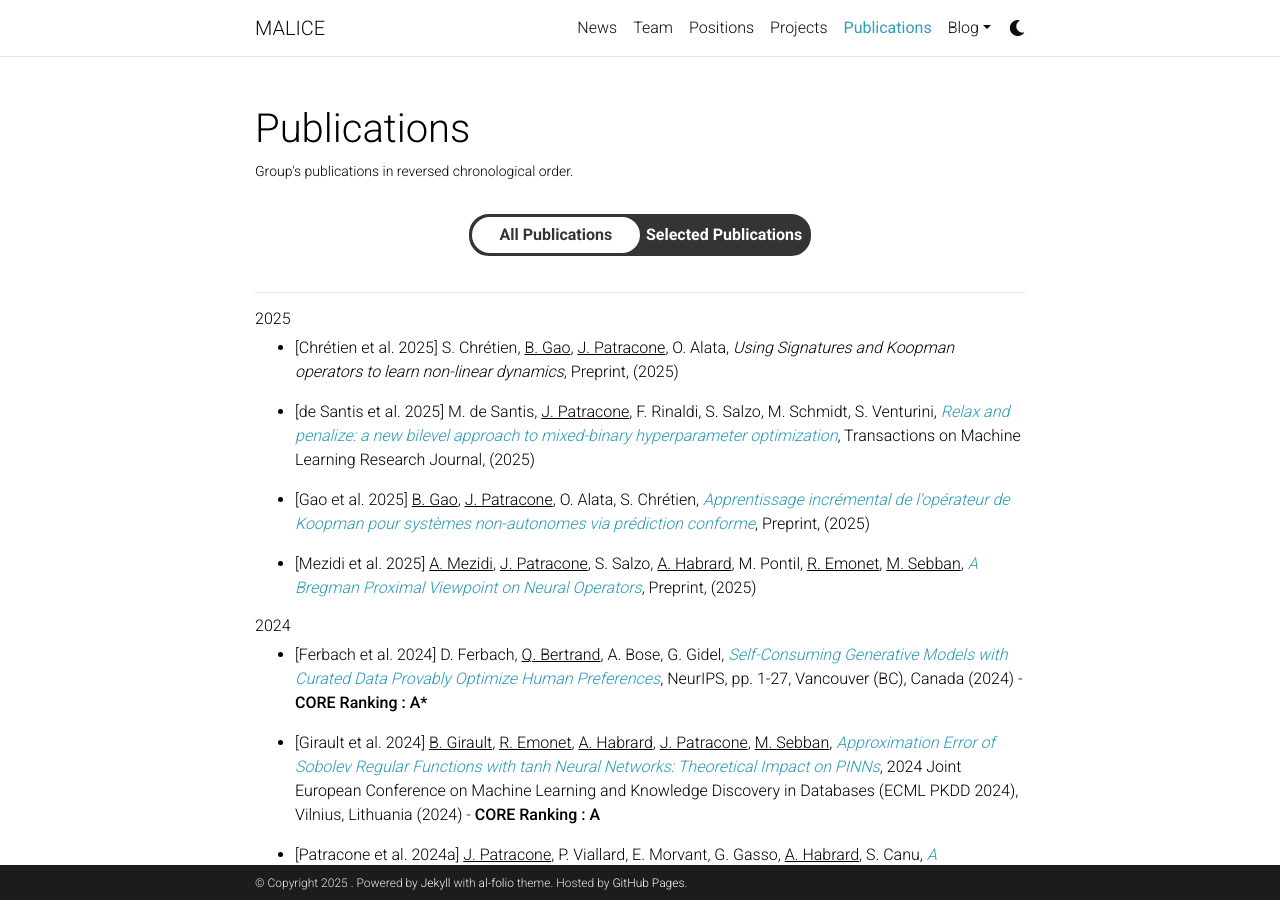
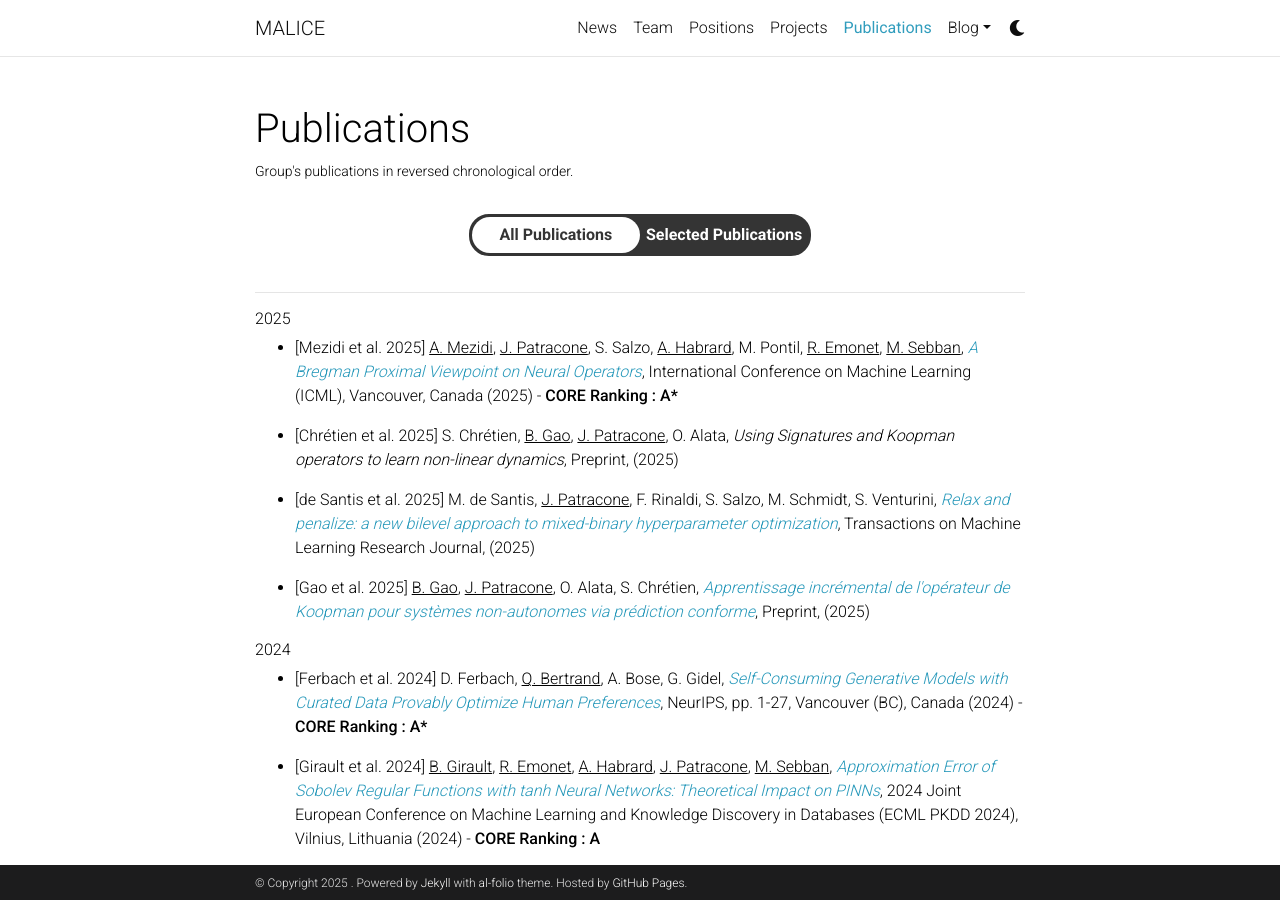
Before and after one commit to labhc-malice/labhc-malice.github.io, a Jekyll site: the page built from _pages/publications.md, in a window 1280 px wide and 900 px high. Built offline with Jekyll 4.4.1, drawn with Linux system fonts in a browser that asks for light colours; comment, search, counter and statistics services are not loaded; a style sheet for code colours, icons or effects is not loaded.

Commit message:
Update labmetry_raw.html

```diff
--- a/_includes/labmetry_raw.html
+++ b/_includes/labmetry_raw.html
@@ -2,7 +2,9 @@
                                                     <h2>2025</h2>
             <ul>
                             <li>[Mezidi et al. 2025]             <u>A. Mezidi</u>,  <u>J. Patracone</u>, S. Salzo, <u>A. Habrard</u>, M. Pontil, <u>R. Emonet</u>, <u>M. Sebban</u>,
-<em><a href="https://inria.hal.science/hal-04584456" target="_blank">A Bregman Proximal Viewpoint on Neural Operators</a></em>, Preprint, (2025)
+<em><a href="https://inria.hal.science/hal-04584456" target="_blank">A Bregman Proximal Viewpoint on Neural Operators</a></em>, International Conference on Machine Learning (ICML), Vancouver, Canada (2025) - <strong>
+            CORE Ranking : A*
+    </strong>
 </li>
                 <li>[de Santis et al. 2025]             M. de Santis,                             <u>J. Patracone</u>,
                         F. Rinaldi,                 S. Salzo,                 M. Schmidt,                 S. Venturini,
```
